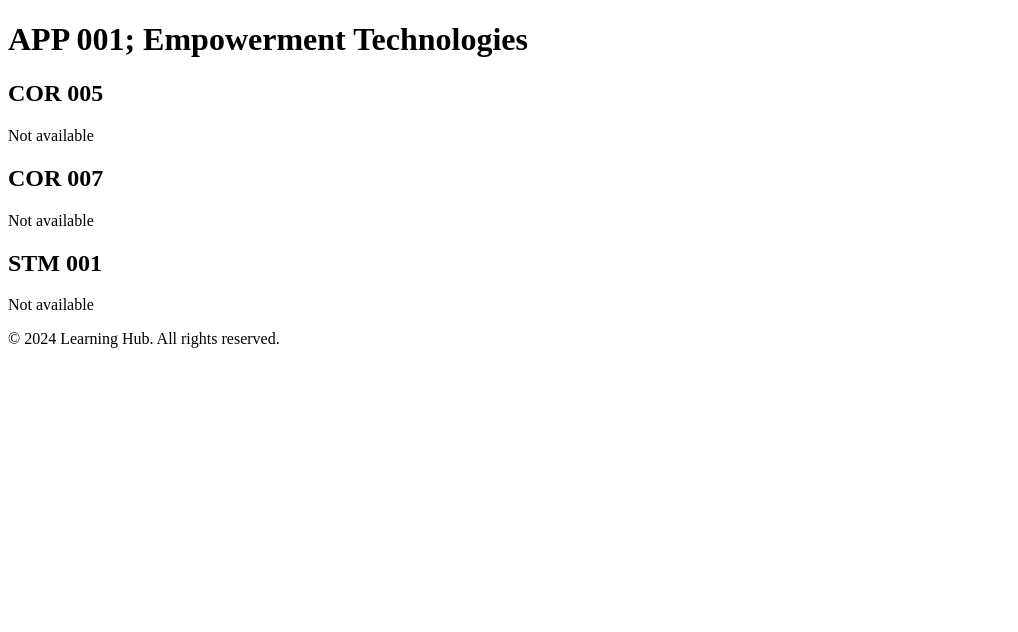
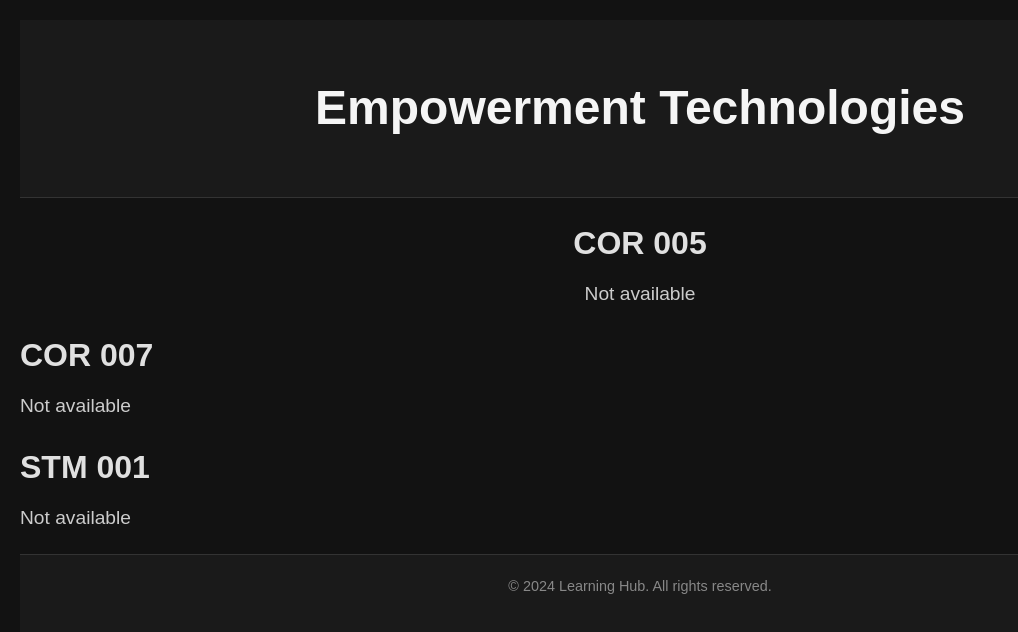
Before and after one commit to zwdad/learning-hub, a plain HTML site: page index.html in a window 1280 px wide. Shown: the whole page, without its empty margins (0-1018 px from the left). Drawn offline with Linux system fonts and the light colour scheme.

Commit message:
Update index.html

```diff
--- a/index.html
+++ b/index.html
@@ -3,14 +3,15 @@
 <head>
     <meta charset="UTF-8">
     <title>Learning Hub</title>
+    <link rel="stylesheet" href="style.css">
 </head>
 <body>
     <header>
-        <h1>APP 001; Empowerment Technologies</h1>
+        <h1>Empowerment Technologies</h1>
     </header>
 
     <main>
-        <section>
+        <section class="content">
             <h2>COR 005</h2>
             <p>Not available</p>
         </section>
```
